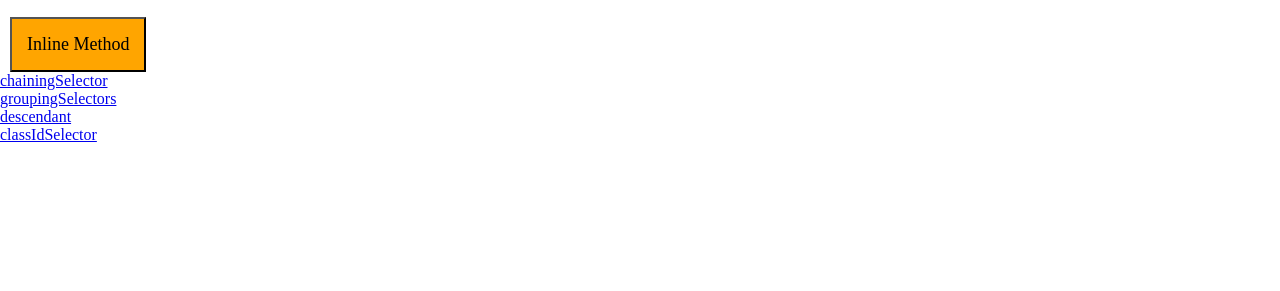
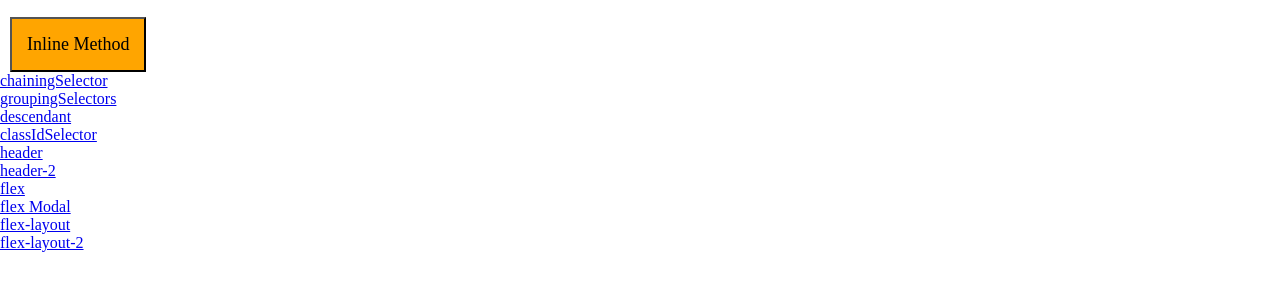
Before and after one commit to al-available/Css, a plain HTML site: page index.html in a window 1280 px wide. Shown: the part 101-392 px from the top of the page. Drawn offline with Linux system fonts and the light colour scheme.

Commit message:
added links to the page with connects to all the projects worked on in the css outlne

```diff
--- a/index.html
+++ b/index.html
@@ -16,6 +16,12 @@
       <li><a href="groupingSelectors.html">groupingSelectors</a></li>
       <li><a href="descendant.html">descendant</a></li>
       <li><a href="classIdSelector.html">classIdSelector</a></li>
+      <li><a href="header.html">header</a></li>
+      <li><a href="header-2.html">header-2</a></li>
+      <li><a href="flex.html">flex</a></li>
+      <li><a href="flexModal.html">flex Modal</a></li>
+      <li><a href="flex-layout.html">flex-layout</a></li>
+      <li><a href="flex-layout-2.html">flex-layout-2</a></li>
     </ul>
 
   </body>
```
